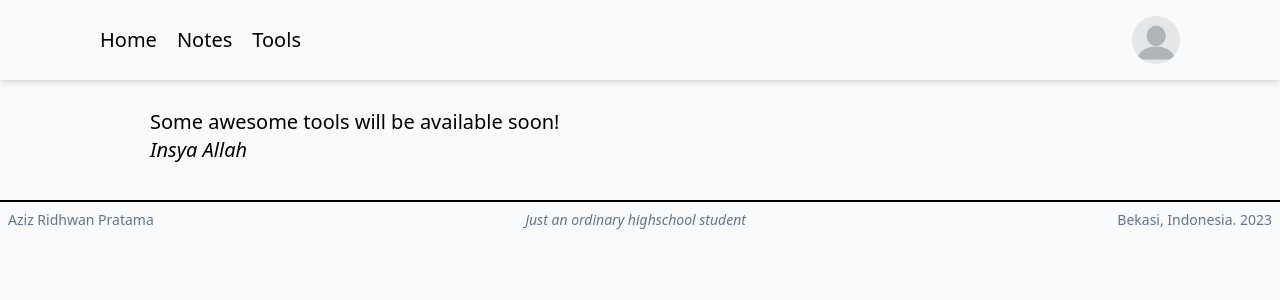
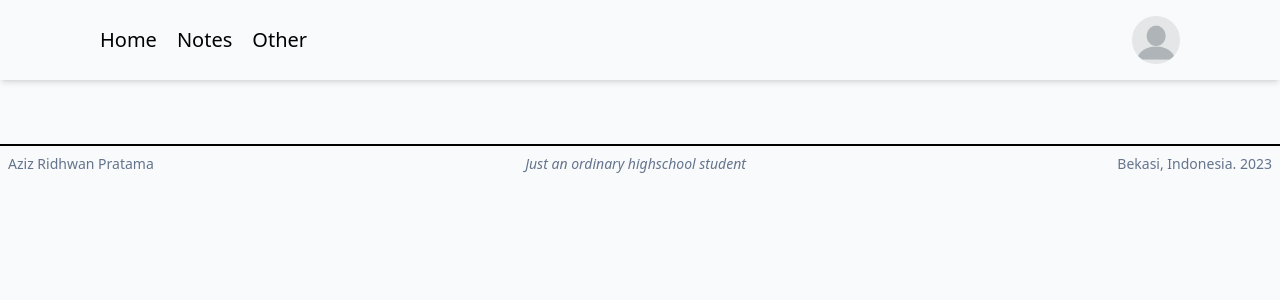
Before and after one commit to ziprawan/sekolah_beta_intensif, a Nuxt app: page /tools in a window 1280 px wide. Shown: the top 300 px of the page. Built offline with nearby package versions, Linux system fonts and the light colour scheme.

Commit message:
Try fix fatal error when start dev server
The error should be look like this
Cannot destructure property 'nuxt' of
'this' as it is undefined.

Removing @nuxtjs/tailwindcss from
buildModules fixed it

Change tools page to other page

Signed-off-by: Aziz Ridhwan Pratama <azizpratama@gnuweeb.org>

```diff
--- a/components/WebHeader.vue
+++ b/components/WebHeader.vue
@@ -4,7 +4,7 @@
     <div class="flex text-xl items-center space-x-5 justify-between">
       <div><a href="/">Home</a></div>
       <div><a href="/notes">Notes</a></div>
-      <div><a href="/tools">Tools</a></div>
+      <div><a href="/other">Other</a></div>
     </div>
     <!-- <div class="hover:bg-[#FF9000] bg-slate-200 text-slate-900 transition hover:text-white font-semibold px-5 py-3 rounded-full font-poppins">Login</div> -->
     <div class="w-12 h-12 rounded-full overflow-hidden">
--- a/nuxt.config.js
+++ b/nuxt.config.js
@@ -28,7 +28,7 @@ export default {
     // https://go.nuxtjs.dev/typescript
     '@nuxt/typescript-build',
     // https://go.nuxtjs.dev/tailwindcss
-    '@nuxtjs/tailwindcss',
+    // '@nuxt/postcss8',
   ],
 
   // Modules: https://go.nuxtjs.dev/config-modules
--- a/pages/tools.vue
+++ /dev/null
@@ -1,6 +0,0 @@
-<template>
-  <div>
-    <div>Some awesome tools will be available soon!</div>
-    <div><i>Insya Allah</i></div>
-  </div>
-</template>
```
Also changed, not shown: pages/other/index.vue (added), 1 other file (tests, documents, lock files or other folders).
